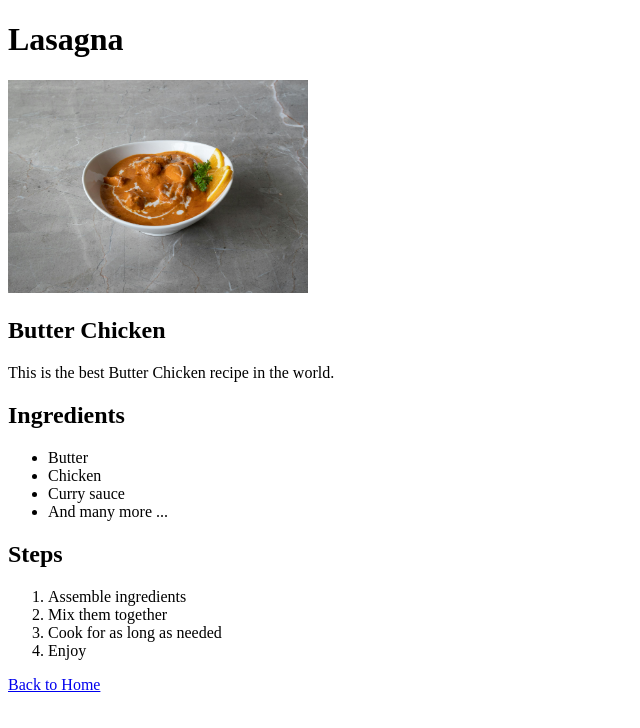
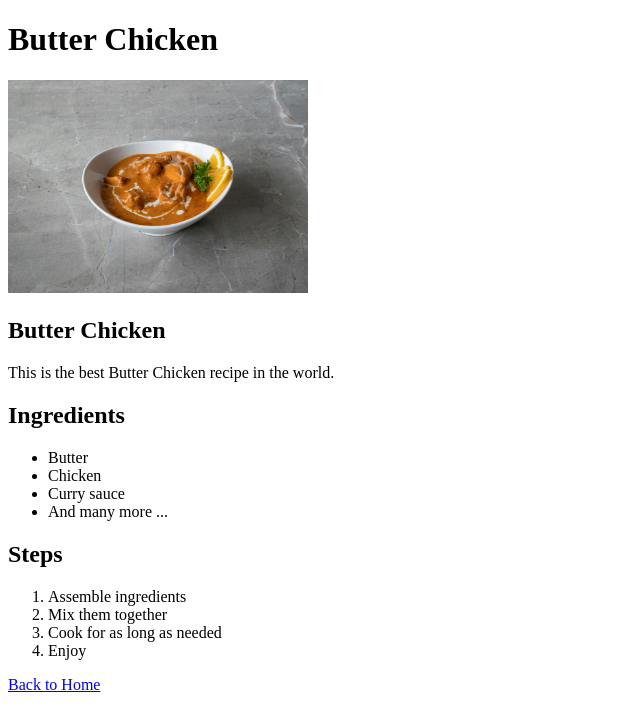
Before and after one commit to ljjw913/odin-recipes, a plain HTML site: page recipes/butter-chicken.html in a window 1280 px wide. Shown: the whole page, without its empty margins (0-640 px from the left). Drawn offline with Linux system fonts and the light colour scheme.

Commit message:
Change titles for pizza and butter chicken

```diff
--- a/recipes/butter-chicken.html
+++ b/recipes/butter-chicken.html
@@ -6,10 +6,10 @@
     <title>Document</title>
 </head>
 <body>
-    <h1>Lasagna</h1>
+    <h1>Butter Chicken</h1>
      <p>
         <p>
-        <img src="./img/butter-chicken.jpg" alt="Dish with butter chicken" width="300">
+        <img src="../img/butter-chicken.jpg" alt="Dish with butter chicken" width="300">
         <p>
             <h2>Butter Chicken</h2>
             <p>This is the best Butter Chicken recipe in the world.</p>
```
Also changed, not shown: recipes/pizza.html (+2 -2 lines).
